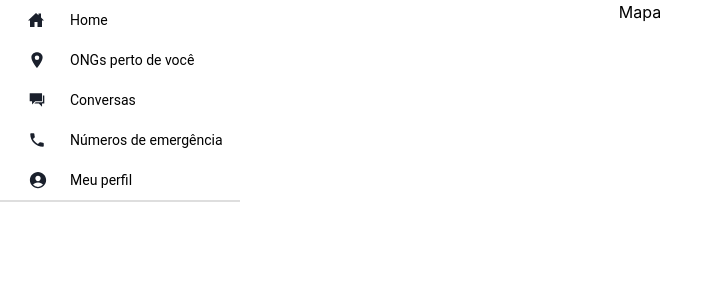
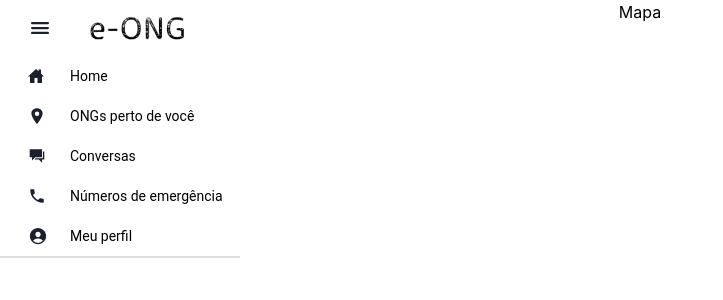
Before and after one commit to lugablima/e-ong-front, a React (Create React App) app: page / in a window 1280 px wide. Shown: the top 300 px of the page, without its empty margins (0-723 px from the left). Built offline with nearby package versions, Linux system fonts and the light colour scheme.

Commit message:
feat: add sidebar header layout

```diff
--- a/src/components/SideBar/SideBar.tsx
+++ b/src/components/SideBar/SideBar.tsx
@@ -5,12 +5,14 @@ import { MdLocalPhone } from "react-icons/md";
 
 import Bar from "./Bar";
 import IconComponent from "./IconComponent";
+import SideBarHeader from "./SideBarHeader";
 import Tab from "./Tab";
 import TextTab from "./TextTab";
 
 export default function SideBar() {
   return (
     <Bar>
+      <SideBarHeader />
       <Tab columnGap="26px">
         <IconComponent icon={IoHomeSharp} width="16px" height="16px" />
         <TextTab text="Home" />
--- /dev/null
+++ b/src/components/SideBar/SideBarHeader.tsx
@@ -0,0 +1,20 @@
+import { Flex, Icon, Image } from "@chakra-ui/react";
+import { IoMenu } from "react-icons/io5";
+
+import logo from "../../assets/images/logo.png";
+
+export default function SideBarHeader() {
+  return (
+    <Flex
+      w="100%"
+      h="56px"
+      pl="28px"
+      justify="flex-start"
+      align="center"
+      columnGap="24px"
+    >
+      <Icon as={IoMenu} w="24px" h="24px" cursor="pointer" />
+      <Image src={logo} alt="Logo da e-ONG" cursor="pointer" />
+    </Flex>
+  );
+}
```
Also changed, not shown: src/assets/images/logo.png (added).
